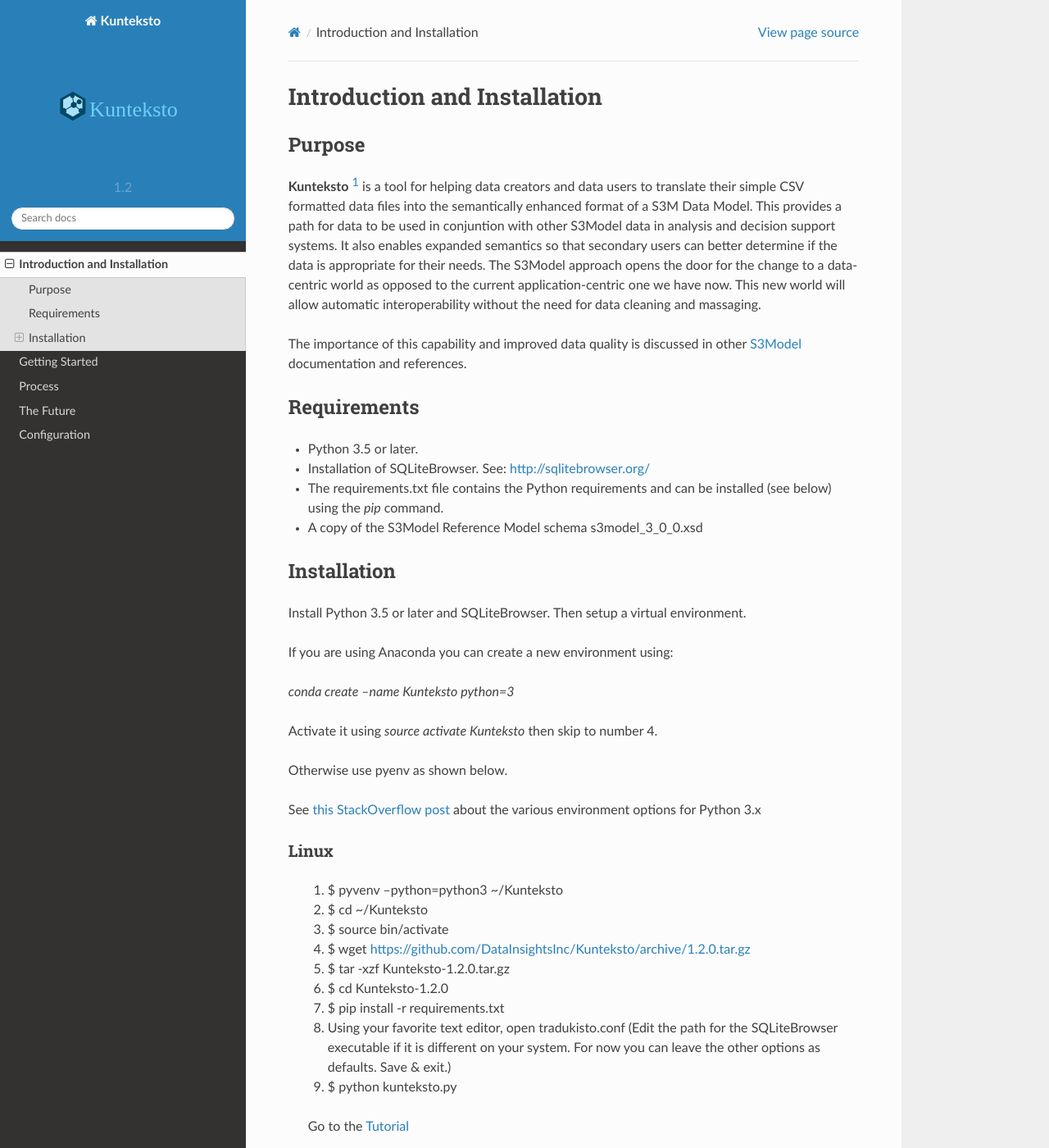
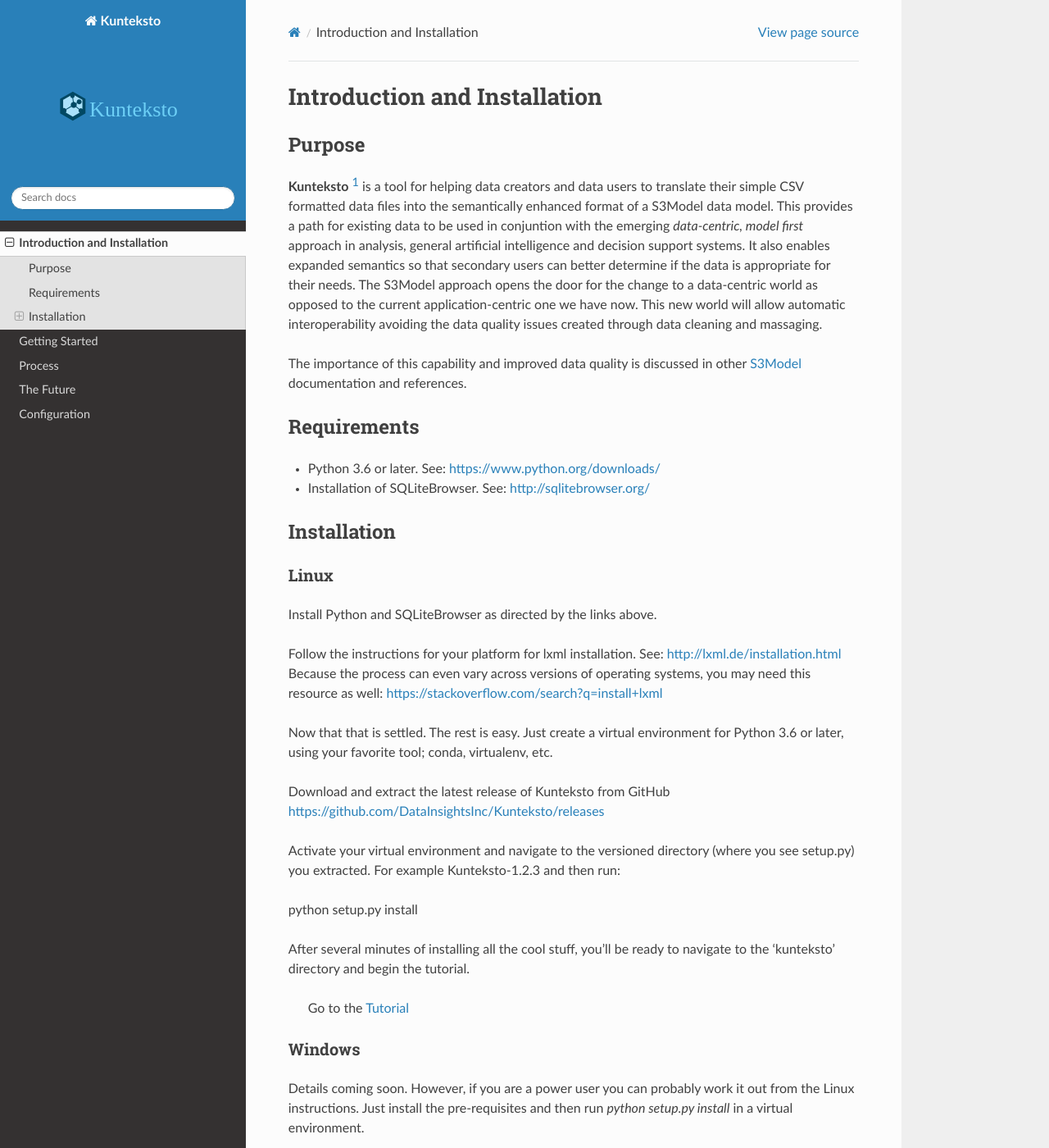
Before and after one commit to himanshu2454/Kunteksto, a Sphinx documentation site: the page built from docs_source/source/intro.rst, in a window 1280 px wide and 1400 px high. Shown: the whole window at 82% size. Built offline with Sphinx 7.4.7 and the Read the Docs theme 2.0.0, drawn with Linux system fonts in a browser that asks for light colours; some of the changed text lies outside the part shown.

Commit message:
Version bump. Added config file VERSION to the docs config.py

```diff
--- a/docs_source/source/conf.py
+++ b/docs_source/source/conf.py
@@ -21,6 +21,11 @@
 import os
 import shlex
 import sphinx_rtd_theme
+import configparser
+
+config = configparser.ConfigParser()
+config.read('../../kunteksto/kunteksto.conf')
+VERSION = config['KUNTEKSTO']['version']
 
 
 # sys.path.insert(0, os.path.abspath('.'))
@@ -69,9 +74,9 @@
 # built documents.
 #
 # The short X.Y version.
-version = '1.2'
+version = VERSION[0:5]
 # The full version, including alpha/beta/rc tags.
-release = '1.2.0'
+release = VERSION
 
 # The language for content autogenerated by Sphinx. Refer to documentation
 # for a list of supported languages.
--- a/docs_source/source/future.rst
+++ b/docs_source/source/future.rst
@@ -11,9 +11,9 @@
 
 **Computable Semantic Interoperability** is the ability for a machine to decide if data is appropriate for use in a specific context. The rules can be established using any of the many existing rule based approaches from SPARQL queries to complex Rules Engines. These approaches are limited to a context because of the way we currrently model data.  In other words, the rules are specific to the data model being evaluated becaue the semantics are well known inside this closed system.
 
-This ability of the machine to decide can only happen when it has access to the full semantics of the original data capture. These semantics are usually locked up in the source code and the database structure of the originating application. If there existed a standard, core data model for all domains, for all time; then it would be possible to build reusable rules based on reusable data. Now this model exists. `S3Model <https://datainsights.tech/S3Model>`_is the foundation of the new data-centric world. This new world does require a new paradigm in how data modeling is performed. The change from application-centric to data-centric is the new approach to information management and analysis.
+This ability of the machine to decide can only happen when it has access to the full semantics of the original data capture. These semantics are usually locked up in the source code and the database structure of the originating application. If there existed a standard, core data model for all domains, for all time; then it would be possible to build reusable rules based on reusable data. Now this model exists. `S3Model <https://datainsights.tech/S3Model>`_ is the foundation of the new data-centric world. This new world does require a new paradigm in how data modeling is performed. The change from application-centric to data-centric is the new approach to information management and analysis.
 
 
 .. raw:: html
 
-  <p><a href="mailto:tim@datainsights.tech">Contact Us</a>  for information.</p>
+  <p><a href="mailto:tim@datainsights.tech">Contact Us</a> for information.</p>
--- a/docs_source/source/intro.rst
+++ b/docs_source/source/intro.rst
@@ -5,7 +5,7 @@
 Purpose
 =======
 
-**Kunteksto** [#f1]_ is a tool for helping data creators and data users to translate their simple CSV formatted data files into the semantically enhanced format of a S3M Data Model. This provides a path for data to be used in conjuntion with other S3Model data in analysis and decision support systems. It also enables expanded semantics so that secondary users can better determine if the data is appropriate for their needs. The S3Model approach opens the door for the change to a data-centric world as opposed to the current application-centric one we have now. This new world will allow automatic interoperability without the need for data cleaning and massaging.
+**Kunteksto** [#f1]_ is a tool for helping data creators and data users to translate their simple CSV formatted data files into the semantically enhanced format of a S3Model data model. This provides a path for existing data to be used in conjuntion with the emerging *data-centric, model first* approach in analysis, general artificial intelligence and decision support systems. It also enables expanded semantics so that secondary users can better determine if the data is appropriate for their needs. The S3Model approach opens the door for the change to a data-centric world as opposed to the current application-centric one we have now. This new world will allow automatic interoperability avoiding the data quality issues created through data cleaning and massaging.
 
 The importance of this capability and improved data quality is discussed in other `S3Model <https://datainsights.tech/S3Model>`_ documentation and references.
 
@@ -13,49 +13,31 @@
 Requirements
 ============
 
-- Python 3.5 or later.
+- Python 3.6 or later. See: https://www.python.org/downloads/
 - Installation of SQLiteBrowser. See: http://sqlitebrowser.org/
-- The requirements.txt file contains the Python requirements and can be installed (see below) using the *pip* command.
-- A copy of the S3Model Reference Model schema s3model_3_0_0.xsd
-
 
 .. _install:
 
 Installation
 ============
 
-Install Python 3.5 or later and SQLiteBrowser. Then setup a virtual environment.
-
-If you are using Anaconda you can create a new environment using:
-
-*conda create --name Kunteksto python=3*
-
-Activate it using *source activate Kunteksto* then skip to number 4.
-
-Otherwise use pyenv as shown below.
-
-See `this StackOverflow post <https://stackoverflow.com/questions/41573587/what-is-the-difference-between-venv-pyvenv-pyenv-virtualenv-virtualenvwrappe>`_ about the various environment options for Python 3.x
-
 Linux
 -----
 
-	#. $ pyvenv --python=python3 ~/Kunteksto
+Install Python and SQLiteBrowser as directed by the links above.
 
-	#. $ cd ~/Kunteksto
+Follow the instructions for your platform for lxml installation. See: http://lxml.de/installation.html Because the process can even vary across versions of operating systems, you may need this resource as well: https://stackoverflow.com/search?q=install+lxml
 
-	#. $ source bin/activate
+Now that that is settled.  The rest is easy.  Just create a virtual environment for Python 3.6 or later, using your favorite tool; conda, virtualenv, etc.
 
-	#. $ wget https://github.com/DataInsightsInc/Kunteksto/archive/1.2.0.tar.gz
+Download and extract the latest release of Kunteksto from GitHub https://github.com/DataInsightsInc/Kunteksto/releases
 
-	#. $ tar -xzf Kunteksto-1.2.0.tar.gz
+Activate your virtual environment and navigate to the versioned directory (where you see setup.py) you extracted. For example Kunteksto-1.2.3 and then run:
 
-	#. $ cd Kunteksto-1.2.0
+python setup.py install
 
-	#. $ pip install -r requirements.txt
+After several minutes of installing all the cool stuff, you'll be ready to navigate to the 'kunteksto' directory and begin the tutorial.
 
-	#. Using your favorite text editor, open tradukisto.conf (Edit the path for the SQLiteBrowser executable if it is different on your system. For now you can leave the other options as defaults. Save & exit.)
-
-	#. $ python kunteksto.py
 
 	Go to the :ref:`tutor`
 
@@ -63,13 +45,14 @@
 Windows
 -------
 
-(coming soon)
-
+Details coming soon. However, if you are a power user you can probably work it out from the Linux instructions.
+Just install the pre-requisites and then run *python setup.py install* in a virtual environment.
 
 Mac OSX
 -------
 
-(coming soon)
+Details coming soon. However, if you are a power user you can probably work it out from the Linux instructions.
+Just install the pre-requisites and then run *python setup.py install* in a virtual environment.
 
 
 .. rubric:: Footnotes
```
Also changed, not shown: README.md (+5 -1 lines), setup.py (+12 -7 lines), 1 other file.
